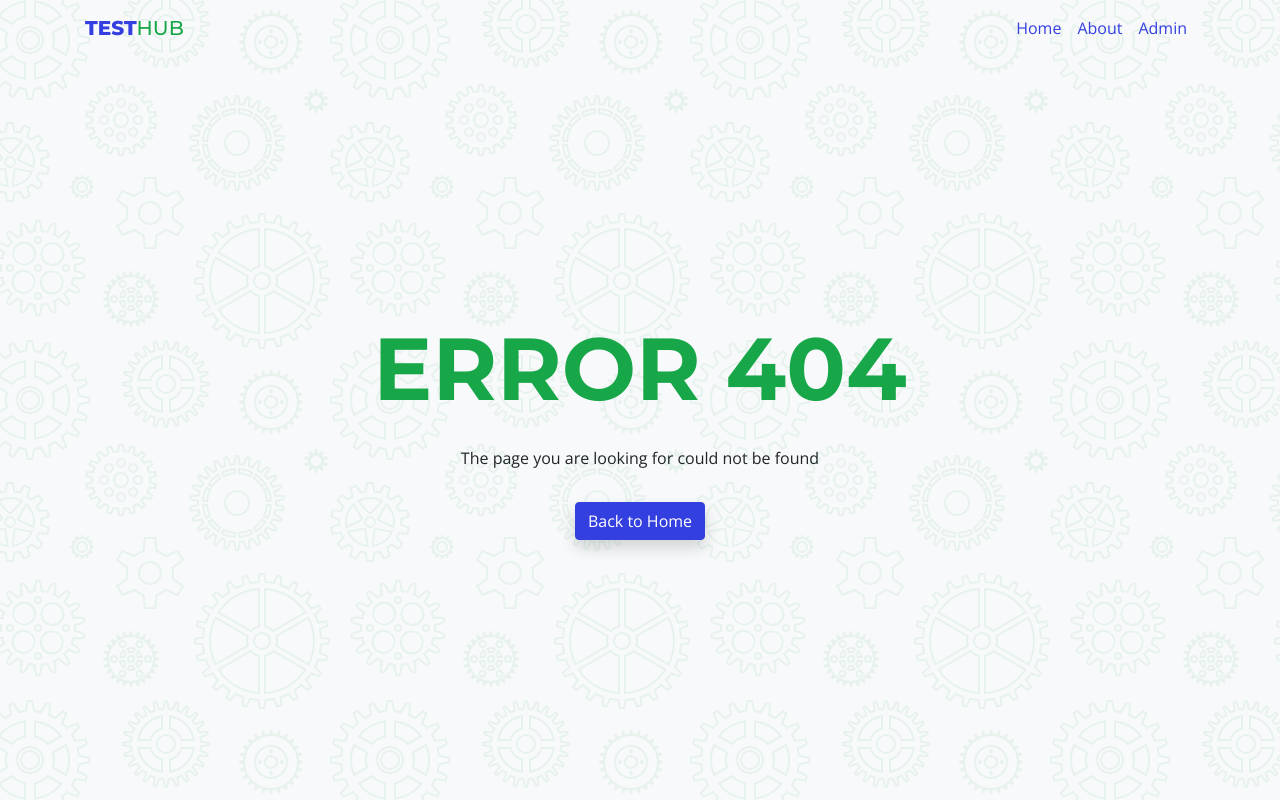
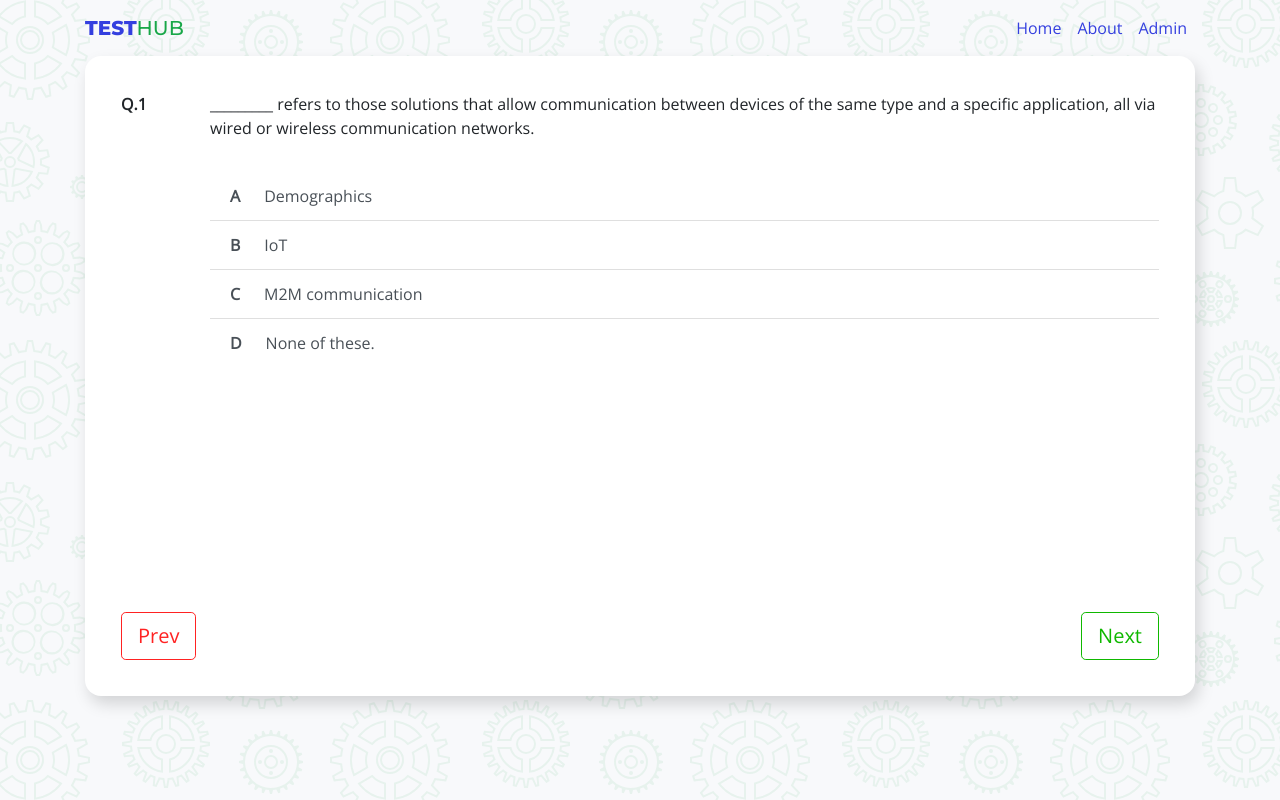
Before and after one commit to 3atharvkurdukar/testhub, a React (Create React App) app: page /practice in a window 1280 px wide. Before the commit this address had no page. Built offline with nearby package versions, Linux system fonts and the light colour scheme; what aws-amplify would draw is missing.

Commit message:
Added practice UI prototype

```diff
--- a/src/App.js
+++ b/src/App.js
@@ -5,6 +5,7 @@ import Navbar from './components/Navbar/Navbar';
 import Home from './containers/Home/Home';
 import Error404Page from './containers/Error404Page/Error404Page';
 import ComingSoonPage from './containers/ComingSoonPage/ComingSoonPage';
+import Practice from './containers/Practice/Practice';
 
 class App extends Component {
   render() {
@@ -21,6 +22,8 @@ class App extends Component {
           <Switch>
             <Route exact path="/" component={Home} />
             <Route exact path="/about" component={ComingSoonPage} />
+            <Route exact path="/practice" component={Practice} />
+            <Route exact path="/review" component={ComingSoonPage} />
             <Route component={Error404Page} />
           </Switch>
         </div>
--- a/src/containers/Home/Home.js
+++ b/src/containers/Home/Home.js
@@ -1,5 +1,5 @@
 import React, { Component } from 'react';
-import { Card, Col, Container, Row } from 'react-bootstrap';
+import { Button, Card, Col, Container, Row } from 'react-bootstrap';
 
 import iotImg from '../../assets/images/iot.jpg';
 import deepLearningImg from '../../assets/images/deep-learning.jpg';
@@ -10,23 +10,80 @@ import epsImg from '../../assets/images/eps.jpg';
 import cyberLawImg from '../../assets/images/cyber-law.jpg';
 
 class Home extends Component {
+  state = {
+    mode: 'Practice',
+  };
+
+  toggleMode = () => {
+    const { mode } = this.state;
+    this.setState({ mode: mode === 'Practice' ? 'Review' : 'Practice' });
+  };
+
   render() {
+    let redirect = 'practice';
+    if (this.state.mode === 'Review') redirect = 'review';
+
     let subjectCards = [
-      { title: 'Internet of Things', image: iotImg },
-      { title: 'Deep Learning', image: deepLearningImg },
-      { title: 'CRM & SCM', image: crmImg },
-      { title: 'Web & Text Mining', image: dataMiningImg },
-      { title: 'Big Data Analytics', image: bigDataImg },
-      { title: 'Electronic Payment Systems', image: epsImg },
-      { title: 'Cyber Laws & IPR', image: cyberLawImg },
+      {
+        title: 'Internet of Things',
+        image: iotImg,
+        link: `/${redirect}?subject=internet-of-things`,
+      },
+      {
+        title: 'Deep Learning',
+        image: deepLearningImg,
+        link: `/${redirect}?subject=deep-learning`,
+      },
+      {
+        title: 'CRM & SCM',
+        image: crmImg,
+        link: `/${redirect}?subject=crm-scm`,
+      },
+      {
+        title: 'Web & Text Mining',
+        image: dataMiningImg,
+        link: `/${redirect}?subject=web-text-mining`,
+      },
+      {
+        title: 'Big Data Analytics',
+        image: bigDataImg,
+        link: `/${redirect}?subject=big-data-analytics`,
+      },
+      {
+        title: 'Electronic Payment Systems',
+        image: epsImg,
+        link: `/${redirect}?subject=electronic-payment-system`,
+      },
+      {
+        title: 'Cyber Laws & IPR',
+        image: cyberLawImg,
+        link: `/${redirect}/cyber-law-ipr`,
+      },
     ];
 
     return (
       <Container>
+        {this.props.admin ? (
+          <Row>
+            <Col xs={12} className="text-center">
+              <Button
+                variant="outline-secondary"
+                size="lg"
+                onClick={this.toggleMode}
+                className="rounded-pill my-2 px-4"
+              >
+                {this.state.mode + ' Mode'}
+              </Button>
+            </Col>
+          </Row>
+        ) : null}
         <Row className="align-center">
           {subjectCards.map((subject) => (
             <Col xs={12} md={6} lg={3} className="my-3">
-              <Card className="shadow text-center font-weight-bold rounded-card">
+              <Card
+                className="shadow text-center font-weight-bold rounded-card hoverable"
+                onClick={() => this.props.history.push(subject.link)}
+              >
                 <Card.Img src={subject.image} />
                 <Card.Body>
                   <Card.Text>{subject.title}</Card.Text>
--- /dev/null
+++ b/src/containers/Practice/Practice.js
@@ -0,0 +1,78 @@
+import React, { Component } from 'react';
+import { Button, Card, Col, Container, ListGroup, Row } from 'react-bootstrap';
+
+import classes from './Practice.module.css';
+
+class Practice extends Component {
+  render() {
+    const data = {
+      id: '1',
+      question:
+        '_________ refers to those solutions that allow communication between\rdevices of the same type and a specific application, all via wired or\rwireless communication networks.',
+      'option-a': 'Demographics',
+      'option-b': 'IoT',
+      'option-c': 'M2M communication',
+      'option-d': 'None of these.',
+      answer: 'a',
+    };
+    return (
+      <Container>
+        <Card className={classes.ContainerCard}>
+          <Card.Body className="d-flex flex-column">
+            <Row>
+              <Col xs={12} md={2} lg={1}>
+                <span className="font-weight-bold">{`Q.${data.id}`}</span>
+              </Col>
+              <Col xs={12} md={10} lg={11}>
+                <p>{data.question}</p>
+              </Col>
+            </Row>
+            <Row>
+              <Col
+                xs={12}
+                md={{ span: 10, offset: 2 }}
+                lg={{ span: 11, offset: 1 }}
+                className="mt-3"
+              >
+                <ListGroup variant="flush">
+                  <ListGroup.Item action>
+                    <span className="font-weight-bold mr-4">A</span>
+                    {data['option-a']}
+                  </ListGroup.Item>
+                  <ListGroup.Item action>
+                    <span className="font-weight-bold mr-4">B</span>
+                    {data['option-b']}
+                  </ListGroup.Item>
+                  <ListGroup.Item action>
+                    <span className="font-weight-bold mr-4">C</span>
+                    {data['option-c']}
+                  </ListGroup.Item>
+                  <ListGroup.Item action>
+                    <span className="font-weight-bold mr-4">D</span>
+                    {data['option-d']}
+                  </ListGroup.Item>
+                </ListGroup>
+                {/* <p className="text-dark my-2 rounded-pill">
+                  <span className="font-weight-bold mr-4">A</span>
+                  {data['option-a']}
+                </p> */}
+              </Col>
+            </Row>
+            <Row className="mt-auto">
+              <Col xs={12} className="d-flex justify-content-between">
+                <Button variant="outline-danger" size="lg">
+                  Prev
+                </Button>
+                <Button variant="outline-success" size="lg">
+                  Next
+                </Button>
+              </Col>
+            </Row>
+          </Card.Body>
+        </Card>
+      </Container>
+    );
+  }
+}
+
+export default Practice;
--- /dev/null
+++ b/src/containers/Practice/Practice.module.css
@@ -0,0 +1,8 @@
+.ContainerCard {
+  border-radius: 1em;
+  border: none;
+  box-shadow: 0.25em 0.5em 1em rgba(0, 0, 0, 0.15);
+  margin: auto;
+  padding: 1em;
+  min-height: 80vh;
+}
```
